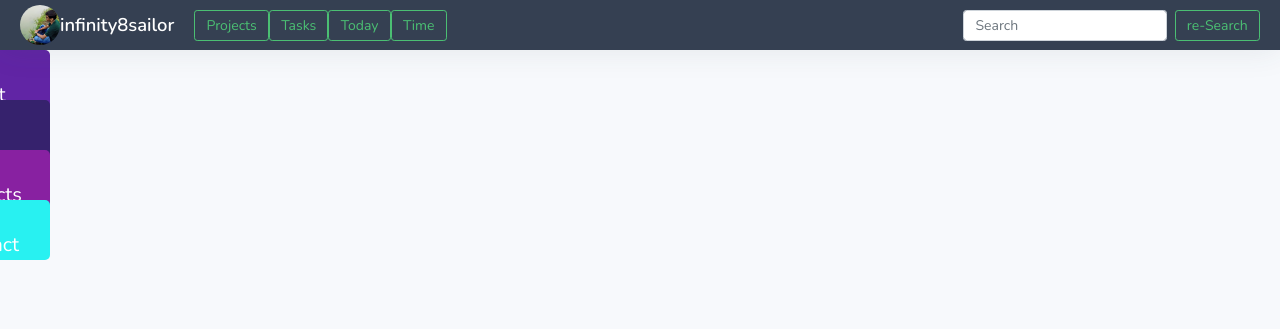
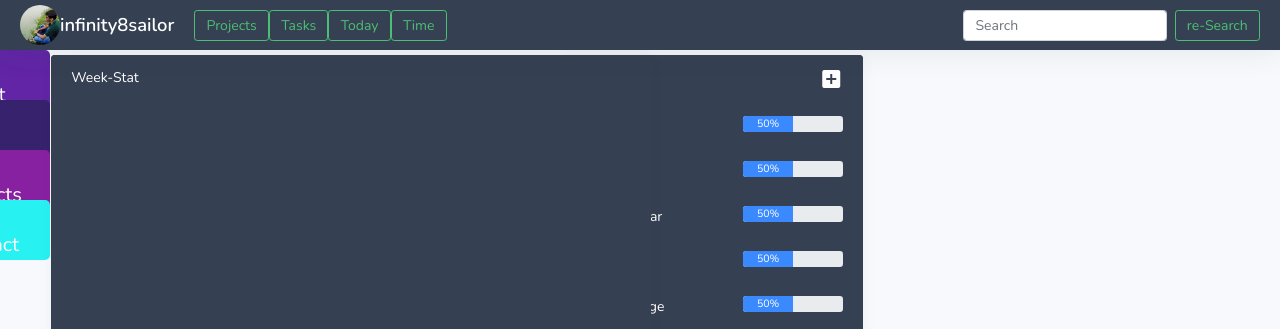
Before and after one commit to Infinity8sailor/web-io, a Django app: page / in a window 1280 px wide. Shown: the top 329 px of the page. Run offline with Django 3.2, Linux system fonts and the light colour scheme; some libraries are stand-ins or nearby versions.

Commit message:
new doc id

```diff
--- a/interface/templates/interface/docs.html
+++ b/interface/templates/interface/docs.html
@@ -103,7 +103,7 @@
        */
       function printDocTitle() {
         gapi.client.docs.documents.get({
-        documentId: '195j9eDD3ccgjQRttHhJPymLJUCOUjs-jmwTrekvdjFE'
+        documentId: '1cLP67TaxnbsIAtxjQaK3llE6aSLRezJCLA5wXsudTXQ/edit'
       }).then(function(response) {
         var doc = response.result;
         var title = doc.title;
--- a/interface/templates/interface/root.html
+++ b/interface/templates/interface/root.html
@@ -80,7 +80,6 @@
 					</form>
 				</div>
 			</nav>
-		</div>
 			<nav id="mySidenav" class="sidenav">
 				<a href="#" id="about">About</a>
 				<a href="#" id="blog">Blog</a>
@@ -102,8 +101,14 @@
 					{% endfor %}
 				</ul>
 			</div>
+			<div id="stat" class="card bg-dark ">
+				<div class="card-header text-white bg-dark">
+					Week-Stat
+				</div>
+				</div>
 			<iframe id = "gmaps" width="300" height="300" frameborder="0"
 			src="https://www.google.com/maps/embed/v1/place?key=AIzaSyC-afFMN7qoeNN0B-FjGrDCGITQRjBcpxg&q=india&maptype=satellite" allowfullscreen></iframe>
+		</div>
 
 
 		<!-- Optional JavaScript -->
--- a/static/interface/css/style.css
+++ b/static/interface/css/style.css
@@ -27,8 +27,11 @@
   top: -100px;
   left: 100px;
 }
-
-.main .navbar {
+.main {
+  position: relative;
+}
+.navbar {
+  position: absolute;
   max-height: 50px;
 }
 
@@ -119,9 +122,10 @@
 }
 
 .card {
+  position: absolute;
+  top: 55px;
+  left: 44%;
   width: 300px;
-  top: -50%;
-  left: 600px;
   height: 300px;
 }
 
@@ -135,7 +139,7 @@
   width: 140px;
   display: grid;
 }
-.list-group-item:hover {
+.list-group .list-group-item:hover {
   color: #212529;
 }
 .scroll {
@@ -146,3 +150,11 @@
   float: right;
   width : 100px;
 }
+
+#stat {
+  position: absolute;
+  top: 55px;
+  left: 4%;
+  width: 600px;
+  height: 300px;
+}
```
Also changed, not shown: interface/static/interface/css/style.css (+17 -5 lines). Lines whose indentation alone changed are shown as unchanged.
